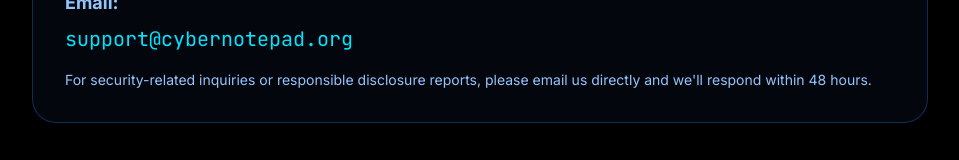
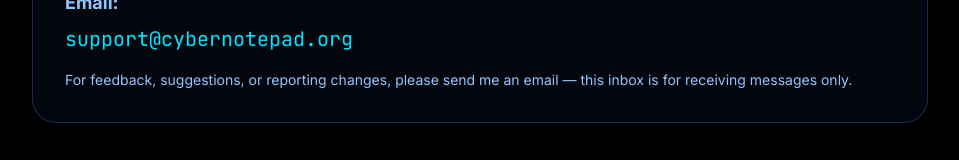
Before and after one commit to Chr-Jan/cybernotepad-website, a React (Vite) app: page /about in a window 1280 px wide. Shown: the part 1997-2157 px from the top of the page, without its empty margins (160-1119 px from the left). Built offline with nearby package versions, Linux system fonts and the light colour scheme.

Commit message:
Update contact information in AboutPage for clarity and improved communication

```diff
--- a/src/pages/AboutPage.tsx
+++ b/src/pages/AboutPage.tsx
@@ -103,7 +103,7 @@
                 </a>
               </div>
               <p className="mt-4 text-sm text-blue-300">
-                For security-related inquiries or responsible disclosure reports, please email us directly and we'll respond within 48 hours.
+                  For feedback, suggestions, or reporting changes, please send me an email — this inbox is for receiving messages only.
               </p>
             </div>
           </div>
```
